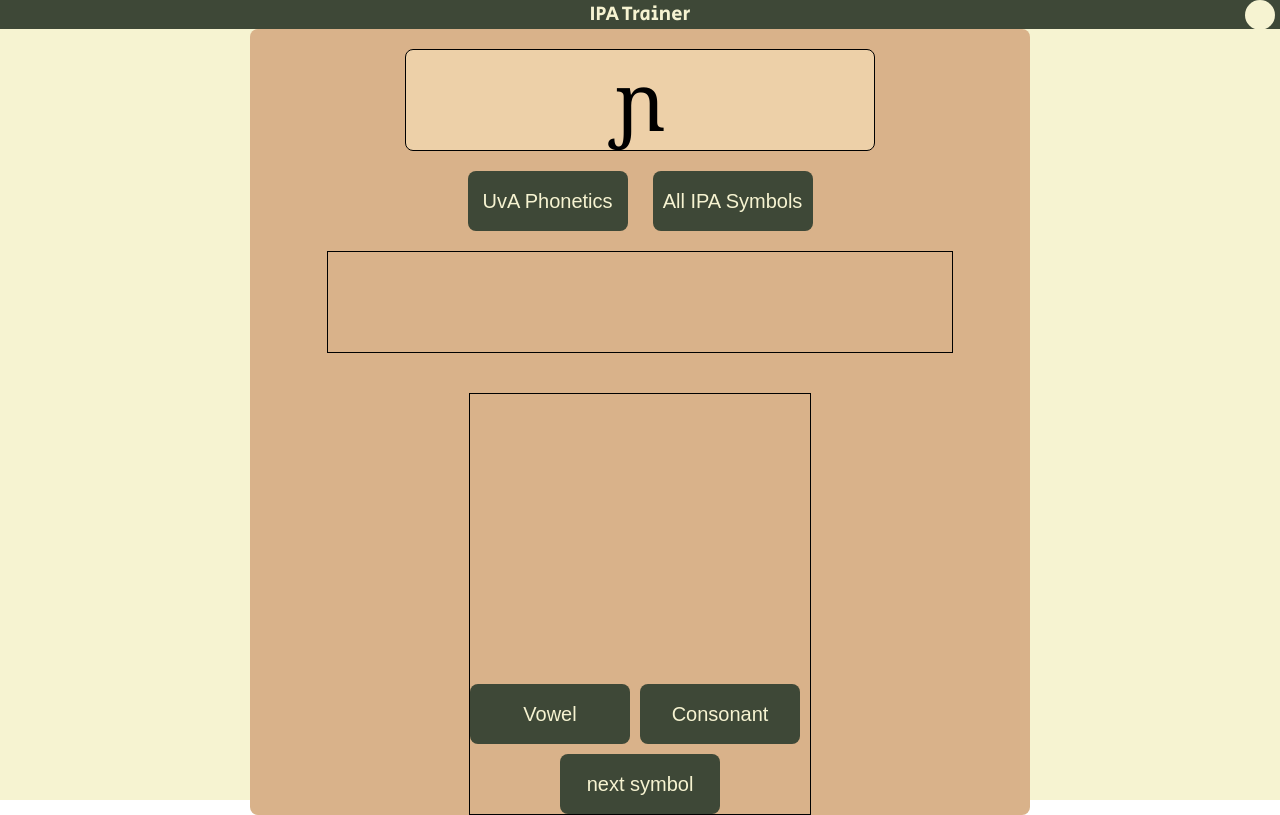
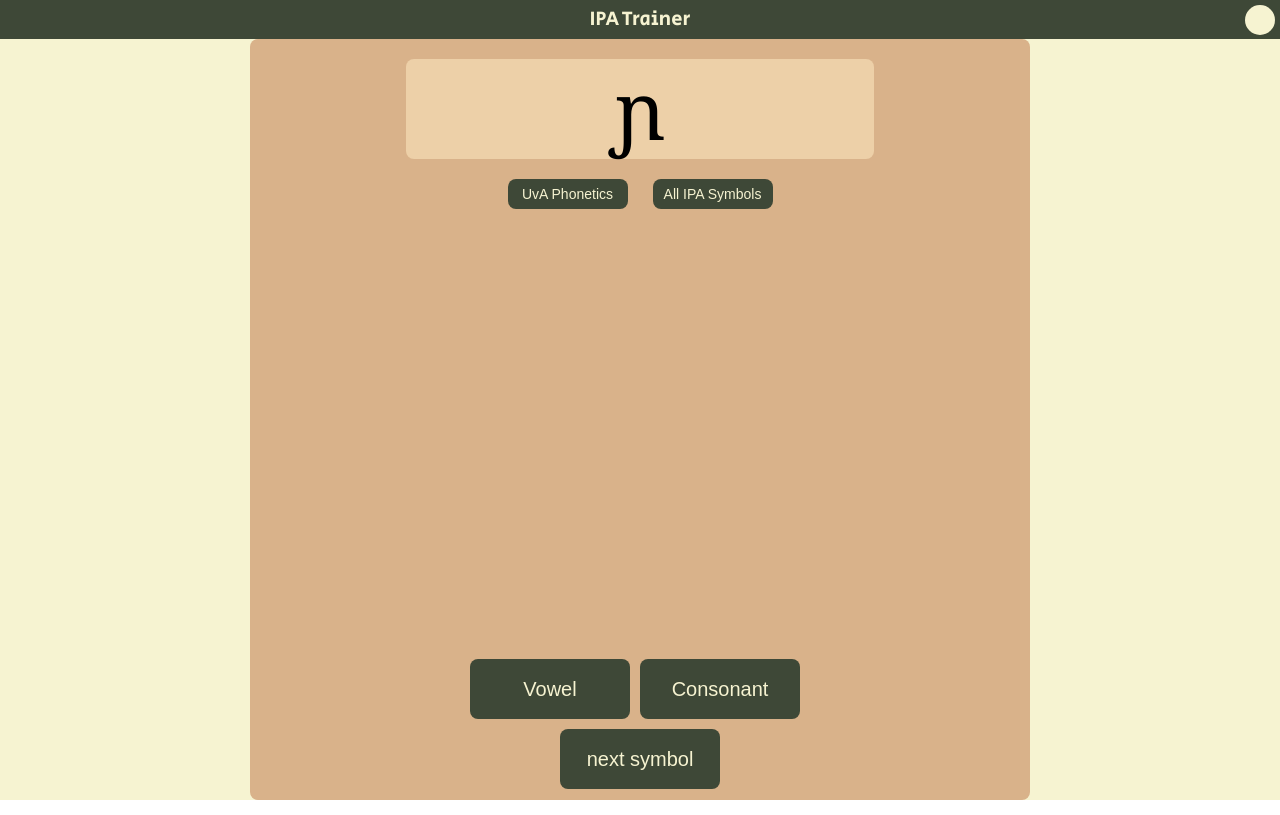
Before and after one commit to mikad74/ipaTrainer, a React (Vite) app: page / in a window 1280 px wide. Built offline with nearby package versions, Linux system fonts and the light colour scheme.

Commit message:
reverting dev lines in css

```diff
--- a/src/components/Game.css
+++ b/src/components/Game.css
@@ -16,13 +16,12 @@
   display: flex;
   justify-content: center;
   align-items: center;
-  border: 1px solid black;
 }
 
 .prompt-container {
   height: 10rem;
   width: 60%;
-  margin: 1rem 0 1rem 0 ;
+  margin: 1rem 0 1rem 0;
   background-color: var(--highlight-color);
   border-radius: 8px;
 }
@@ -39,7 +38,6 @@
   flex-direction: column;
 }
 
-
 .ipa-prompt {
   height: 8rem;
   line-height: 8rem;
@@ -48,14 +46,15 @@
 
 .correct-answer-prompt,
 .answer-prompt {
-  width: 100%;
+  width: 75%;
   font-size: 2rem;
-  font-family: system-ui, -apple-system, BlinkMacSystemFont, 'Segoe UI', Roboto, Oxygen, Ubuntu, Cantarell, 'Open Sans', 'Helvetica Neue', sans-serif;
+  font-family: system-ui, -apple-system, BlinkMacSystemFont, "Segoe UI", Roboto,
+    Oxygen, Ubuntu, Cantarell, "Open Sans", "Helvetica Neue", sans-serif;
   text-align: center;
 }
 
 .answer-prompt {
-  margin-top: .5rem;
+  margin-top: 0.5rem;
   background-color: var(--highlight-color);
   border-radius: 8px;
   line-height: 3rem;
@@ -84,7 +83,7 @@
 
 .answer-buttons {
   display: grid;
-  grid-template-columns: auto  auto;
+  grid-template-columns: auto auto;
   grid-gap: 1rem 1rem;
   margin-bottom: 1rem;
 }
@@ -99,7 +98,7 @@
   border-radius: 8px;
   border: none;
   background-color: var(--primary-color);
-  color:var(--secondary-color);
+  color: var(--secondary-color);
   font-size: 1.8rem;
   vertical-align: middle;
 }
@@ -131,7 +130,7 @@
   .game-container {
     border-radius: 8px;
     width: 780px;
-    height: min(100%, 81rem)
+    height: min(100%, 78rem);
   }
 
   .prompt-container {
@@ -153,7 +152,6 @@
     line-height: 4rem;
   }
 
-
   .answer-buttons {
     grid-template-columns: auto auto auto;
   }
@@ -163,5 +161,9 @@
     height: 6rem;
     font-size: 2rem;
   }
-
+  .preset-btn {
+    width: 12rem;
+    height: 3rem;
+    font-size: 1.4rem;
+  }
 }
```
